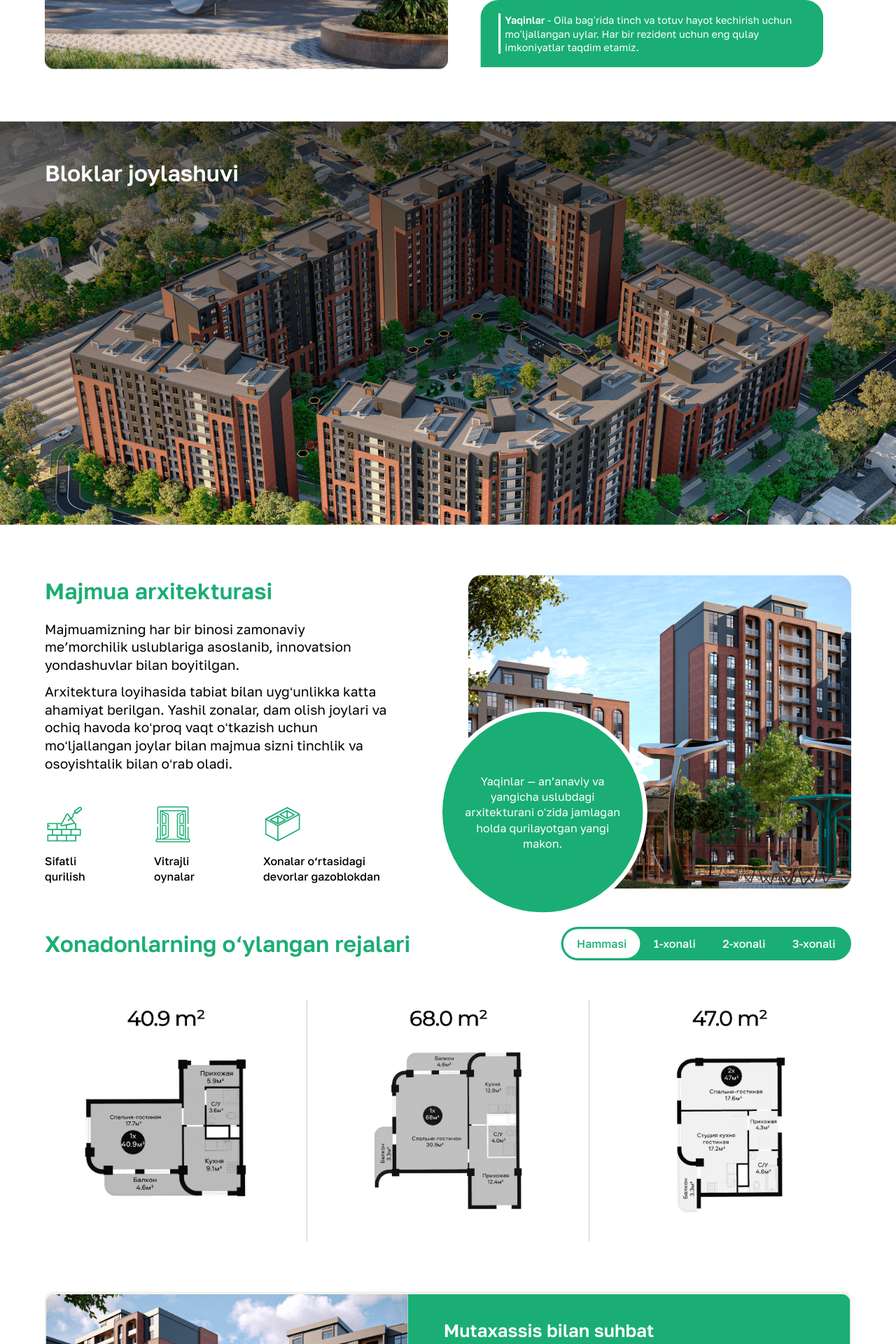
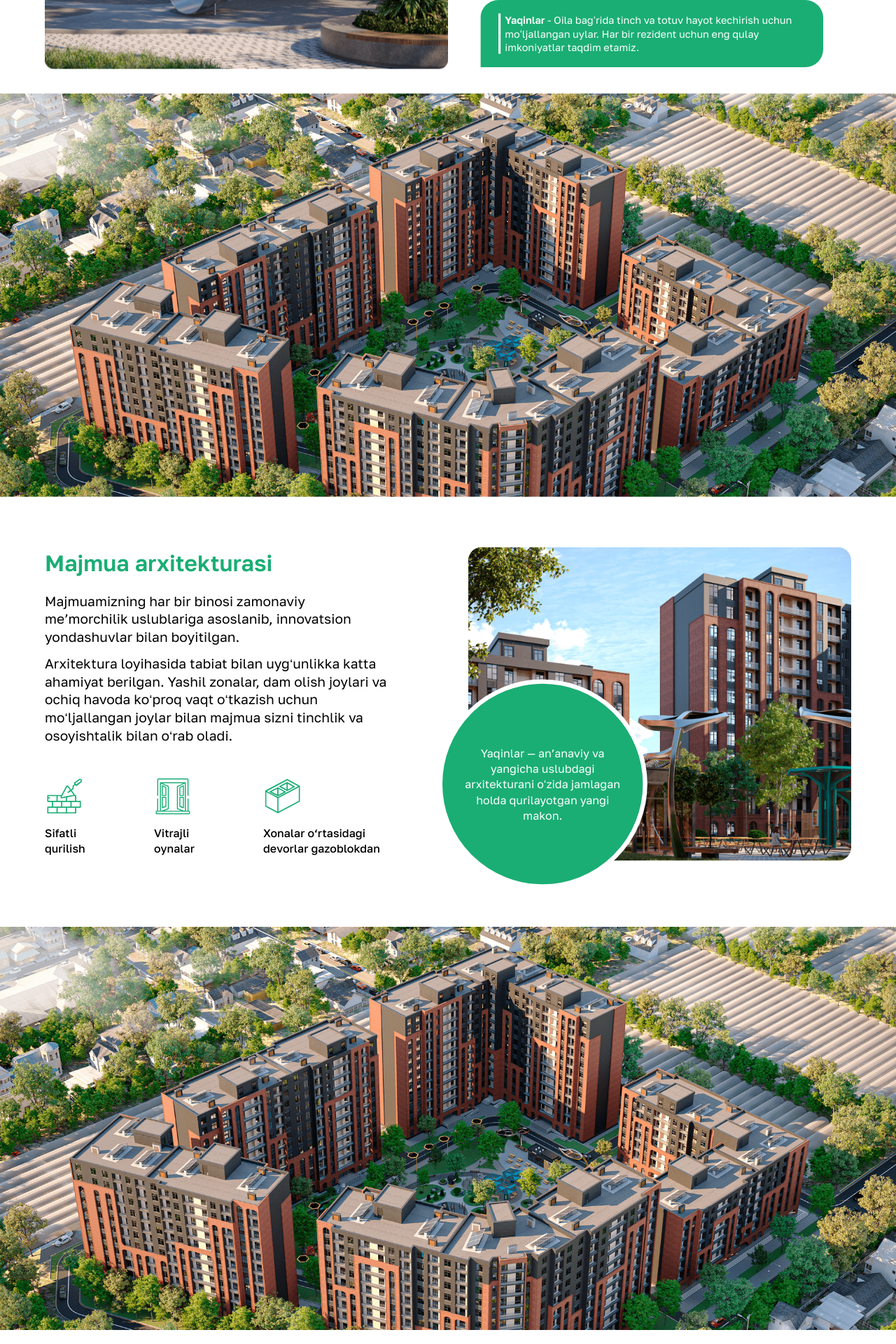
Before and after one commit to muhammadamin-web/Yaqinlar-3, a React (Vite) app: page / in a window 1280 px wide. Shown: the part 1780-3700 px from the top of the page at 70% size. Built offline with nearby package versions, Linux system fonts and the light colour scheme.

Commit message:
project start

```diff
--- a/src/App.jsx
+++ b/src/App.jsx
@@ -9,6 +9,8 @@ import Upcoming from "./Components/Upcoming/Upcoming";
 import img1 from "./assets/images/3.png";
 import img2 from "./assets/images/5.png";
 import img3 from "./assets/images/1.png";
+import img4 from "./assets/images/4.png";
+
 import Send_form from "./Components/Send_form/Send_form";
 import Block_average from "./Components/Block_average/Block_average";
 import Houses_plan from "./Components/Houses_plan/Houses_plan";
@@ -18,16 +20,15 @@ import Loading from "./Components/Loading/Loading";
 const App = () => {
   const [isLoading, setIsLoading] = useState(true);
 
-
   useEffect(() => {
     const handlePageLoad = () => {
-      if (document.readyState === 'complete') {
+      if (document.readyState === "complete") {
         setTimeout(() => {
           setIsLoading(false);
         }, 1000); // 2 soniya kutish
       } else {
         const interval = setInterval(() => {
-          if (document.readyState === 'complete') {
+          if (document.readyState === "complete") {
             setTimeout(() => {
               setIsLoading(false);
             }, 1000); // 2 soniya kutish
@@ -38,9 +39,9 @@ const App = () => {
     };
 
     handlePageLoad();
-    window.addEventListener('load', handlePageLoad);
+    window.addEventListener("load", handlePageLoad);
 
-    return () => window.removeEventListener('load', handlePageLoad);
+    return () => window.removeEventListener("load", handlePageLoad);
   }, []);
   const images = [img1, img2, img3];
   return (
@@ -53,12 +54,15 @@ const App = () => {
           <Upcoming images={images} />
           <About />
           <Location />
-          <Block_average />
+          <Block_average imageSrc={img4} />
           <Blocks_location />
+          <Block_average imageSrc={img4} />
           <Houses_plan />
           <Send_form />
-          <Construction />
+          <Block_average imageSrc={img4} />
+          {/* <Construction /> */}
           <Company />
+          <Block_average imageSrc={img4} />
           <Footer />
         </>
       )}
--- a/src/Components/Block_average/Block_average.jsx
+++ b/src/Components/Block_average/Block_average.jsx
@@ -1,14 +1,14 @@
-import average from '../../assets/images/4.png'
 
 
-const Block_average = () => {
+const Block_average = ({ imageSrc }) => {
+
   return (
     <div className="average">
-        <img src={average} alt="" />
-        <div className="average_card"></div>
-        <div className="container">
+ <img src={imageSrc} alt="" />
+         {/* <div className="average_card"></div> */}
+        {/* <div className="container">
             <h2 className='average_title'>Bloklar joylashuvi</h2>
-        </div>
+        </div> */}
     </div>
   )
 }
--- a/src/Components/Block_average/Block_average.scss
+++ b/src/Components/Block_average/Block_average.scss
@@ -3,7 +3,8 @@
     height: 100%;
     position: relative;
 
-
+ margin-top: 0 !important ;
+//  margin-bottom: 0;
 
     &_card {
         width: 100%;
--- a/src/Components/Blocks_location/Blocks_location.scss
+++ b/src/Components/Blocks_location/Blocks_location.scss
@@ -1,7 +1,10 @@
 .blocks_location {
-    margin-bottom: 100px;
+    margin-bottom: 150px;
     height: auto;
+    @include media(1200px) {
+        margin-bottom: 86px;
 
+    }
     &_svg_box {
         width: 80px;
         height: 80px;
--- a/src/Components/Company/Company.scss
+++ b/src/Components/Company/Company.scss
@@ -1,7 +1,8 @@
 .company {
     background: #f6f6f4;
     padding: 80px 0;
-
+margin-top: 0 !important;
+margin-bottom: 0 !important;
     @include media(1200px) {
         padding: 40px 0;
     }
--- a/src/Components/Location/Location.scss
+++ b/src/Components/Location/Location.scss
@@ -1,5 +1,6 @@
 .location {
 overflow: hidden;
+margin-bottom: 40px;
     &_box {
         width: 100%;
         display: grid;
--- a/src/Components/Send_form/Send_form.scss
+++ b/src/Components/Send_form/Send_form.scss
@@ -1,4 +1,8 @@
 .form {
+    margin-bottom: 90px;
+    @include media(1200px) {
+        margin-bottom: 16px;
+    }
     &_box {
         display: flex;
         width: 100%;
```
